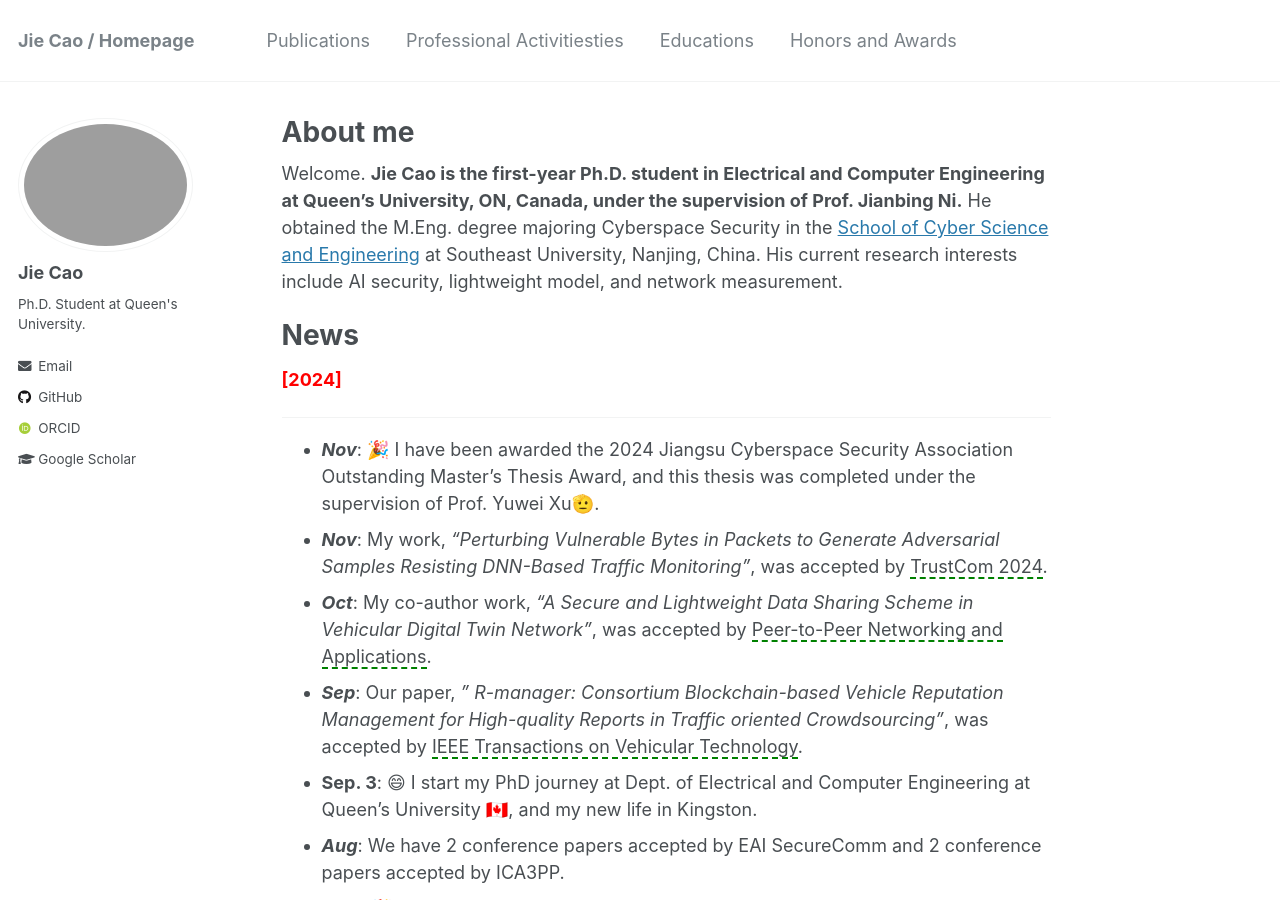
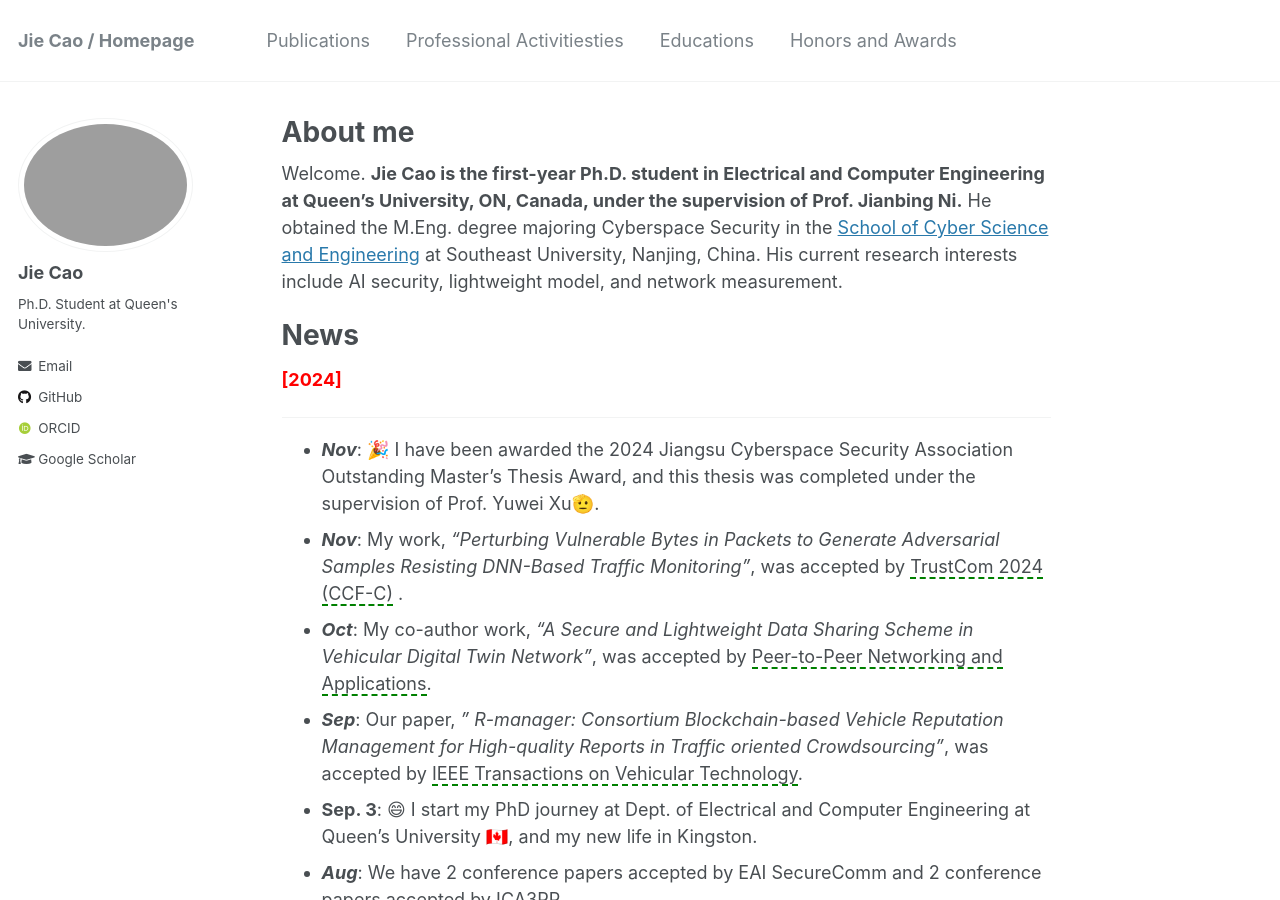
Before and after one commit to JieJayCao/JieJayCao.github.io, a Jekyll site: the page built from _pages/about.md, in a window 1280 px wide and 900 px high. Built offline with Jekyll 4.4.1, drawn with Linux system fonts in a browser that asks for light colours; some web fonts are replaced; formulas are drawn with MathJax 3; comment, search, counter and statistics services are not loaded.

Commit message:
Update about.md

```diff
--- a/_pages/about.md
+++ b/_pages/about.md
@@ -15,7 +15,7 @@ Welcome. **Jie Cao is the first-year Ph.D. student in Electrical and Computer En
 
 _________________
 - ***Nov***: 🎉 I have been awarded the 2024 Jiangsu Cyberspace Security Association Outstanding Master’s Thesis Award, and this thesis was completed under the supervision of Prof. Yuwei Xu🫡.
-- ***Nov***: My work, *"Perturbing Vulnerable Bytes in Packets to Generate Adversarial Samples Resisting DNN-Based Traffic Monitoring"*, was accepted by <span style="border-bottom: 2px dashed green;">TrustCom 2024</span>.
+- ***Nov***: My work, *"Perturbing Vulnerable Bytes in Packets to Generate Adversarial Samples Resisting DNN-Based Traffic Monitoring"*, was accepted by <span style="border-bottom: 2px dashed green;">TrustCom 2024 (CCF-C)</span> .
 - ***Oct***: My co-author work, *"A Secure and Lightweight Data Sharing Scheme in Vehicular Digital Twin Network"*,  was accepted by <span style="border-bottom: 2px dashed green;">Peer-to-Peer Networking and Applications</span>.
 - ***Sep***: Our paper, *" R-manager: Consortium Blockchain-based Vehicle Reputation Management for High-quality Reports in Traffic oriented Crowdsourcing"*, was accepted by <span style="border-bottom: 2px dashed green;">IEEE Transactions on Vehicular Technology</span>.
 - **Sep. 3**: 😄 I start my PhD journey at Dept. of Electrical and Computer Engineering at Queen's University 🇨🇦, and my new life in Kingston.
```
